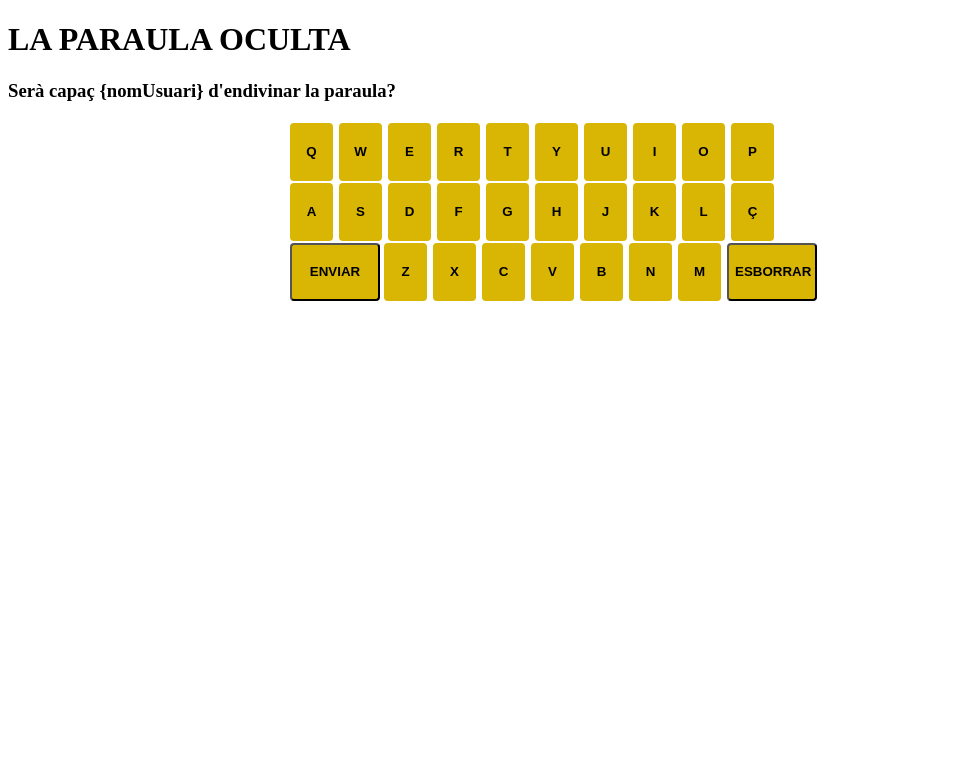
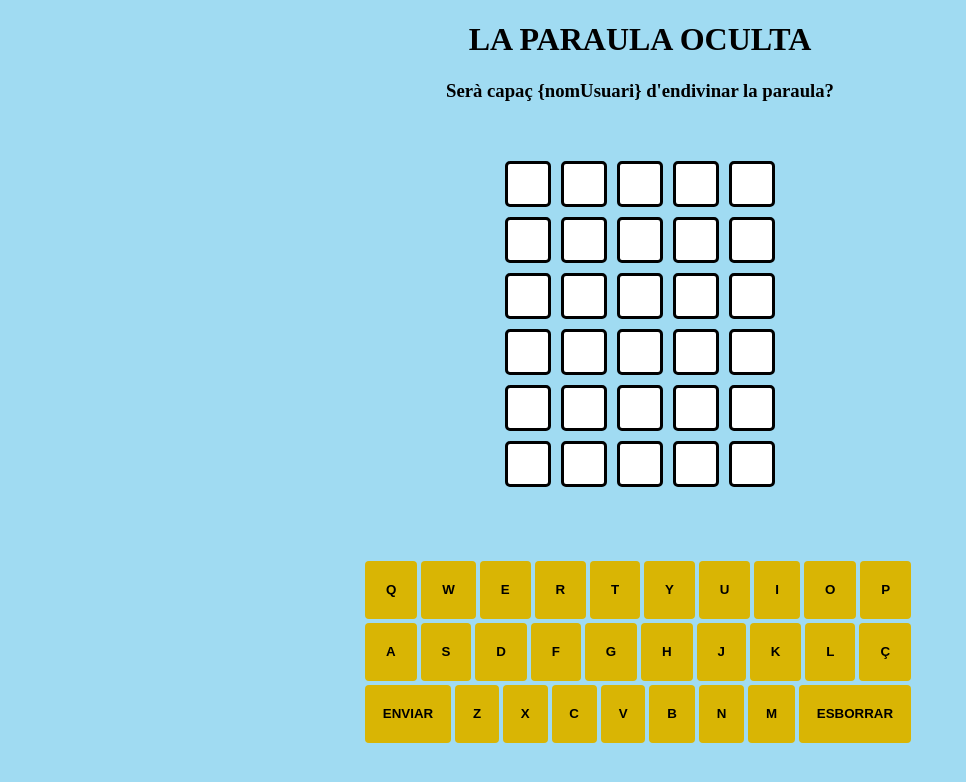
Before and after one commit to raul-garcia-sanchez/WordleProject, a PHP site: page /playPage.php in a window 1280 px wide. Shown: the top 782 px of the page, without its empty margins (0-966 px from the left). Run offline with PHP 8.4, Linux system fonts and the light colour scheme.

Commit message:
playGame finish, next step add events keyboard

```diff
--- a/playPage.css
+++ b/playPage.css
@@ -1,11 +1,38 @@
+body{
+    background-color: #A0DBF2;
+}
+
+table{
+    margin-top: 30px;
+    border-spacing: 10px;
+}
+td{
+    padding: 20px;
+    border-style: solid;
+    border-radius: 5px;
+    background-color: white;
+
+}
+.containerMainContent{
+    display: flex;
+    flex-direction: row;
+    justify-content: space-evenly;
+}
+
+.class-header{
+    text-align: center;
+}
+
 #divKeyboard{
     margin: auto;
-    width: 700px;
-    display: block;
+    width: 550px;
+    display: flex;
+    flex-direction: column;
+    margin-top: 60px;
 }
 
 .class-keyboard{
-    width: 43px;
+    width: auto;
     background-color: #D9B504;
     font-weight: bold;
     height: 58px;
@@ -13,22 +40,12 @@
     cursor: pointer;
     display: inline;
     border: 0px;
-    padding: 0px;
-    margin-right: 2px;
-    margin-top: 2px;
+    margin-right: 4px;
+    margin-top: 4px;
+    flex-grow: 1;
 }
 
 .rowKeyboard{
-    width: 700px;
-    display: block;
+    width: auto;
+    display: flex;
 }
-
-.class-specialKeyboard{
-    width: 90px;
-    background-color: #D9B504;
-    font-weight: bold;
-    height: 58px;
-    border-radius: 4px;
-    cursor: pointer;
-    display: inline;
-}
--- a/playPage.php
+++ b/playPage.php
@@ -9,9 +9,24 @@
 </head>
 <body>
     <header>
-        <h1>LA PARAULA OCULTA</h1>
-        <h3>Serà capaç {nomUsuari} d'endivinar la paraula?</h3>
+        <h1 class="class-header">LA PARAULA OCULTA</h1>
+        <h3 class="class-header">Serà capaç {nomUsuari} d'endivinar la paraula?</h3>
     </header>
+
+    <div class ="containerMainContent">
+        <table>
+            <?php
+                for ($i=1; $i <= 6 ; $i++) {            //Filas (6)
+                    echo "<tr>";
+                    for ($j=1; $j <= 5 ; $j++) {        //Columnas (5)
+                        echo "<td id=\"row".$i.$j."\"></td>";
+                    }
+                    echo "</tr>\n";
+                }
+                echo "\n"
+            ?>
+        </table>
+    </div>
 
     <?php
     $firstRowKeyboard = array("Q","W","E","R","T","Y","U","I","O","P");
@@ -30,15 +45,11 @@
             echo "<button class='class-keyboard'>$secondRowKeyboard[$j]</button>\n";
         }
         echo "</div>";
+        echo "<div class='rowKeyboard'>";
         for ($k = 0; $k <count( $thirdRowKeyboard); $k++){
-            if($k == 0 || $k == count($thirdRowKeyboard)-1){
-                echo "<button class='class-specialKeyboard'>$thirdRowKeyboard[$k]</button>\n";
-            }
-            else{
-                echo "<button class='class-keyboard'>$thirdRowKeyboard[$k]</button>\n";
-            }
-
+            echo "<button class='class-keyboard'>$thirdRowKeyboard[$k]</button>\n";
         }
+        echo "</div>";
         ?>
     </div>
 
```
